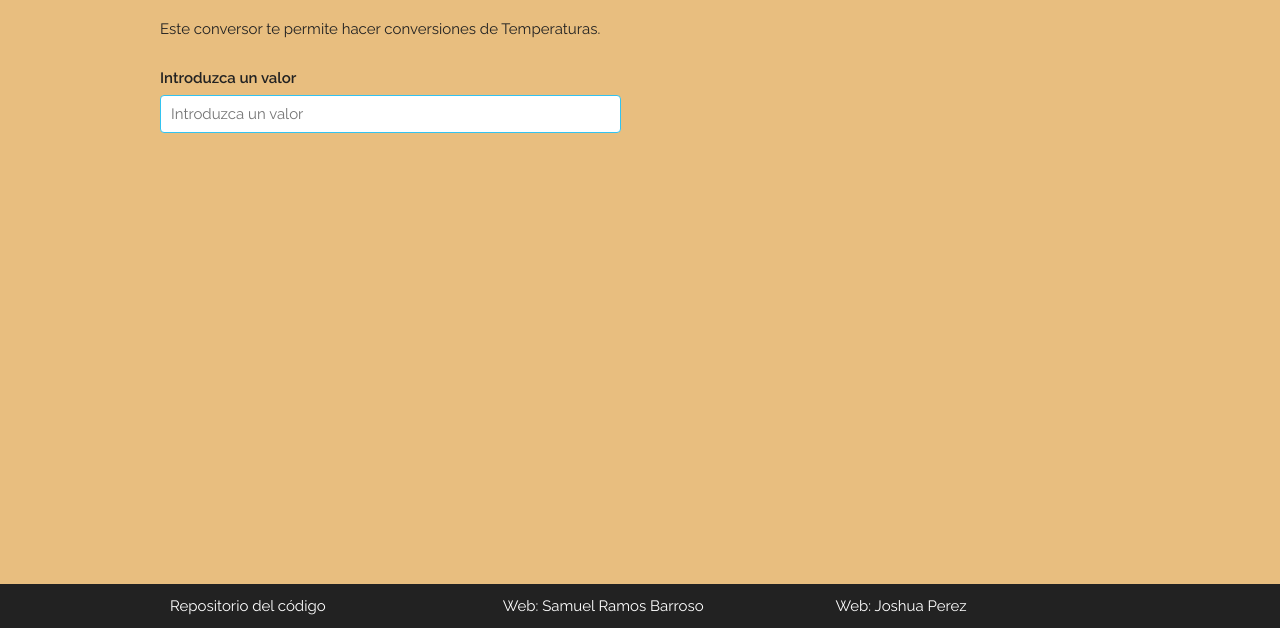
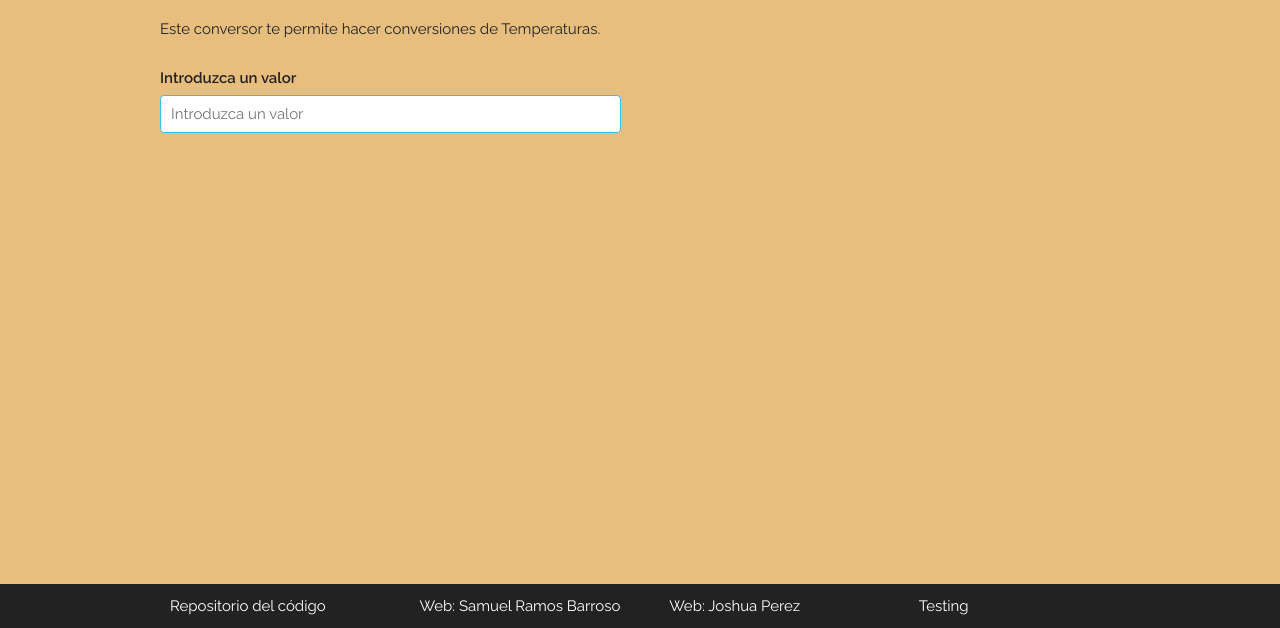
Before and after one commit to ULL-ESIT-GRADOII-DSI/mocha-y-chai-joshua-samuel, a website: page index.html in a window 1280 px wide. Shown: the part 172-800 px from the top of the page. Drawn offline with Linux system fonts and the light colour scheme.

Commit message:
Modificando links del html y readme

```diff
--- a/index.html
+++ b/index.html
@@ -49,16 +49,20 @@
   <footer>
       <div class="container">
         <div class="row">
-          <div class="four columns">
-            <a href="https://github.com/ULL-ESIT-GRADOII-DSI/eliminacion-del-switch-smell-joshua-samuel">Repositorio del código</a>
+          <div class="three columns">
+            <a href="https://github.com/ULL-ESIT-GRADOII-DSI/mocha-y-chai-joshua-samuel">Repositorio del código</a>
           </div>
-          <div class="four columns">
+          <div class="three columns">
             <a href="http://losnen.github.io/">Web: Samuel Ramos Barroso</a>
 
           </div>
-          <div class="four columns">
+          <div class="three columns">
 
             <a href="http://joshuape.github.io/">Web: Joshua Perez</a>
+          </div>
+          <div class="three columns">
+
+            <a href="https://github.com/ULL-ESIT-GRADOII-DSI/mocha-y-chai-joshua-samuel/test.html">Testing</a>
           </div>
         </div>
       </div>
```
Also changed, not shown: README.md.
